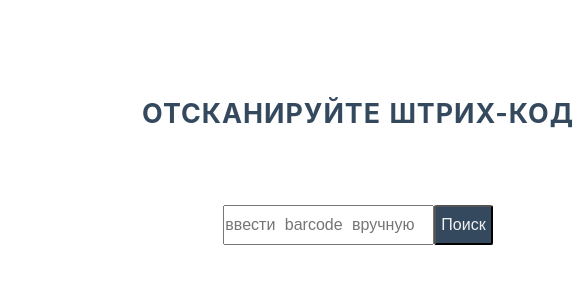
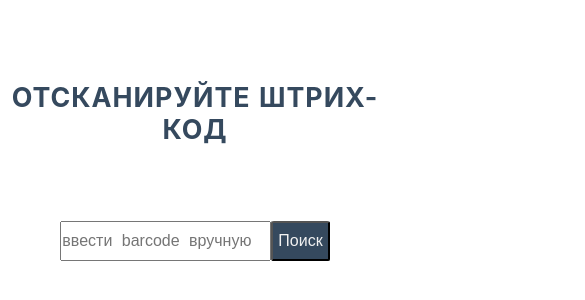
Before and after one commit to skalexet/client, a Nuxt app: page / in a window 390 px wide. Shown: the part 290-590 px from the top of the page, 585 px wide, since content can reach past the window. Built offline with nearby package versions, Linux system fonts and the light colour scheme.

Commit message:
a bit responsible des

```diff
--- a/components/BarInfo.vue
+++ b/components/BarInfo.vue
@@ -214,14 +214,5 @@ export default {
   }
 }
 
-@media screen and (max-width: 400px) {
-    .container {
-        max-width: 373px;
-    }
 
-    .button {
-        font-weight: 200;
-        font-size: 16px;
-    }
-}
 </style>
--- a/pages/Home.vue
+++ b/pages/Home.vue
@@ -54,84 +54,19 @@ export default {
 
 <style>
 
-/* .container {
+body {
   margin: 0;
-  min-height: 100vh;
-  display: flex;
-  flex-direction: column;
-  justify-content: center;
-  font-weight: 100;
-  font-size: 20px;
-  word-spacing: 1px;
-  letter-spacing: 0.5px;
-  min-width: 700px;
 }
 
-.timing {
-  color: red;
-}
+@media screen and (max-width: 667px) {
+  .container {
+      max-width: 667px;
+      min-width: 300px;
+  }
 
-.container h6 {
-  display: flex;
-  flex-direction: row;
-  justify-content: space-between;
-  cursor: default;
-}
-
-.container input {
-  margin: 0 0;
-}
-
-.container div {
-  margin: 0.15em 0;
-}
-
-.container span {
-  margin: 0.15em 0;
-  font-weight: lighter;
-  cursor: pointer;
-}
-
-.button {
-  font-weight: 100;
-  font-size: 18px;
-  color: #F1F1F1;
-  word-spacing: 5px;
-  padding: 0.18em 0.2em;
-  order: 2;
-  background-color: #35495e;
-  max-width: 30%;
-  border-radius: 5%;
-  outline: none;
-  cursor: pointer;
-}
-
-.notification {
-  background-color: black;
-  width: 40%;
-  height: 35%;
-  position: fixed;
-  text-align: center;
-
-}
-
-.notification h4 {
-  color: white;
-}
-
-@media screen and (max-width: 700px) {
-   .button {
-    font-weight: 100;
-    font-size: 16px;
+  .title {
+    font-weight: 200;
+    font-size: 60px;
   }
 }
-
-@media screen and (max-width: 400px) {
-
-  .button {
-    font-weight: 100;
-    font-size: 16px;
-  }
-} */
-
 </style>
--- a/pages/index.vue
+++ b/pages/index.vue
@@ -55,6 +55,19 @@ export default {
 </script>
 
 <style>
+body {
+  font-family:
+    'Quicksand',
+    'Source Sans Pro',
+    -apple-system,
+    BlinkMacSystemFont,
+    'Segoe UI',
+    Roboto,
+    'Helvetica Neue',
+    Arial,
+    sans-serif;
+}
+
 .container {
   margin: 0 auto;
   min-height: 100vh;
@@ -65,16 +78,7 @@ export default {
 }
 
 .title {
-  font-family:
-    'Quicksand',
-    'Source Sans Pro',
-    -apple-system,
-    BlinkMacSystemFont,
-    'Segoe UI',
-    Roboto,
-    'Helvetica Neue',
-    Arial,
-    sans-serif;
+
   display: block;
   font-weight: 300;
   font-size: 100px;
@@ -104,18 +108,31 @@ form input:nth-child(2) {
   cursor: pointer;
 }
 
-.links {
-  padding-top: 15px;
-}
+@media screen and (max-width: 667px) {
+  .container {
+      max-width: 667px;
+      min-width: 300px;
+  }
 
-@media screen and (max-width: 700px) {
   .title {
     font-weight: 200;
     font-size: 60px;
   }
 }
 
+/* @media screen and (max-width: 700px; min-width: 350px;) {
+  .title {
+    font-weight: 200;
+    font-size: 60px;
+  }
+} */
+
 @media screen and (max-width: 400px) {
+  .container {
+      max-width: 667px;
+      min-width: 300px;
+  }
+
   .title {
     font-weight: 100;
     font-size: 40px;
@@ -133,6 +150,11 @@ form input:nth-child(2) {
     font-weight: 100;
     font-size: 16px;
   }
+
+  .button {
+        font-weight: 200;
+        font-size: 16px;
+  }
 }
 
 </style>
```
